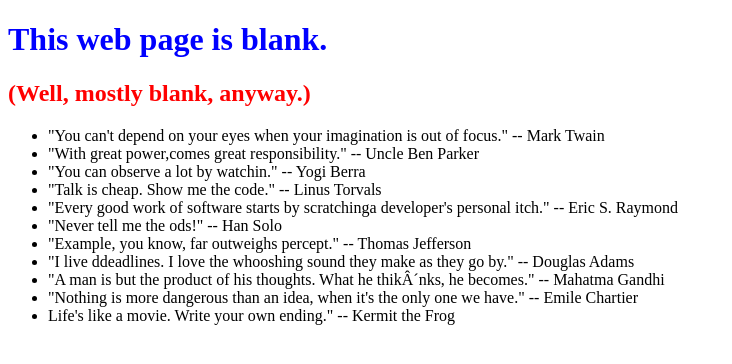
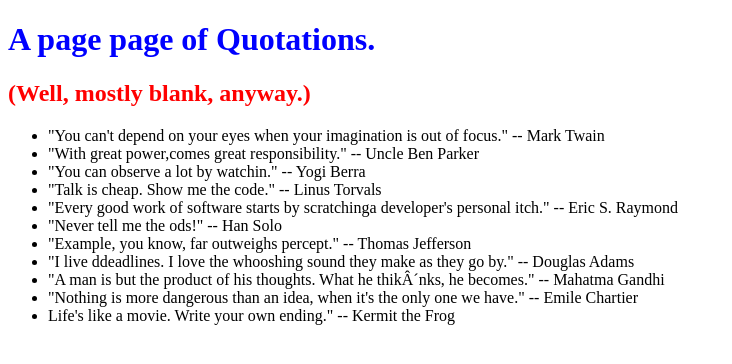
Before and after one commit to FinnFlaschka/0main_openSAP_repo, a plain HTML site: page index.html in a window 1280 px wide. Shown: the whole page, without its empty margins (0-732 px from the left). Drawn offline with Linux system fonts and the light colour scheme.

Commit message:
changed 1st header to "A Page of Quotations"

```diff
--- a/index.html
+++ b/index.html
@@ -6,7 +6,7 @@
 		<LINK href="styles.css" rel="stylesheet" type="text/css">
 	</head>
 	<body>
-		<h1> This web page is blank.</h1>
+		<h1> A page page of Quotations.</h1>
 		<h2>(Well, mostly blank, anyway.)</h2>
 		<ul>
 			<li>"You can't depend on your eyes when your imagination is out of focus." -- Mark Twain</li>
```
